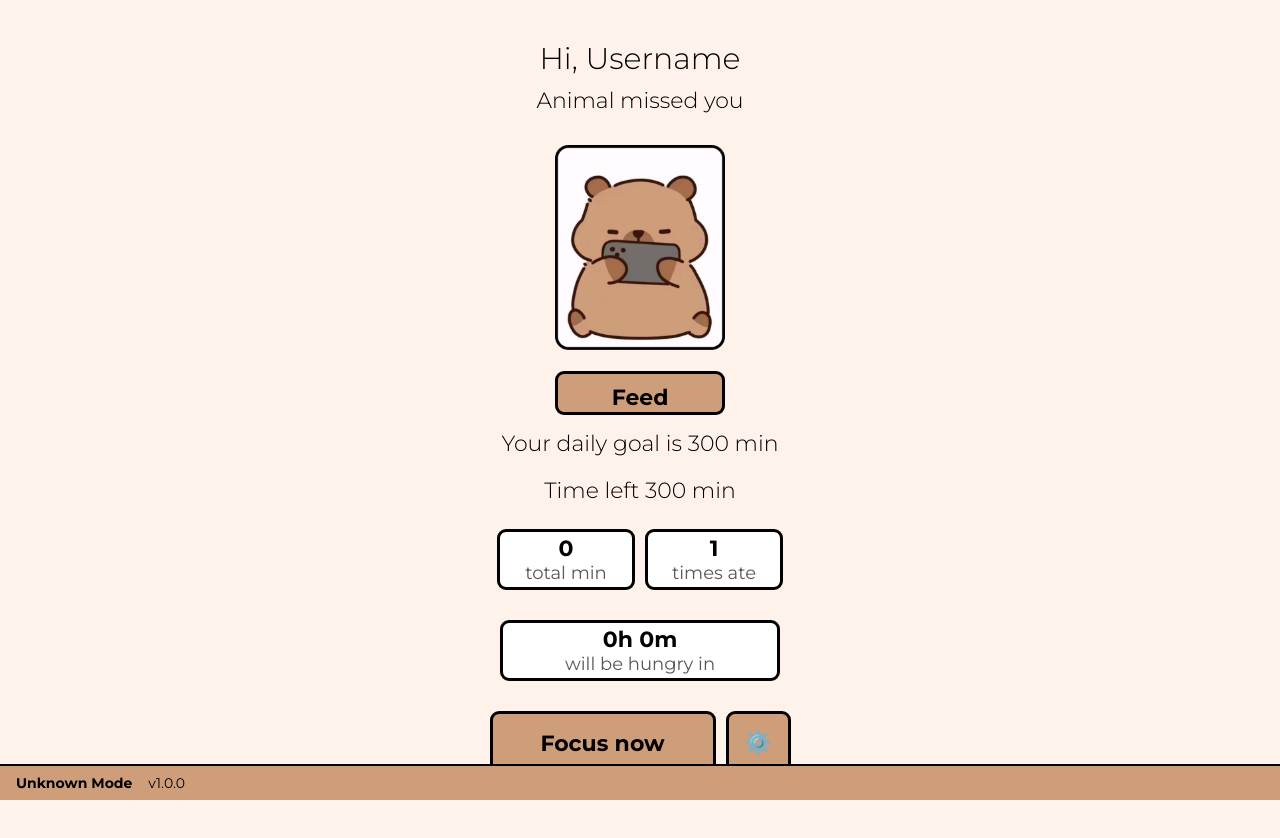
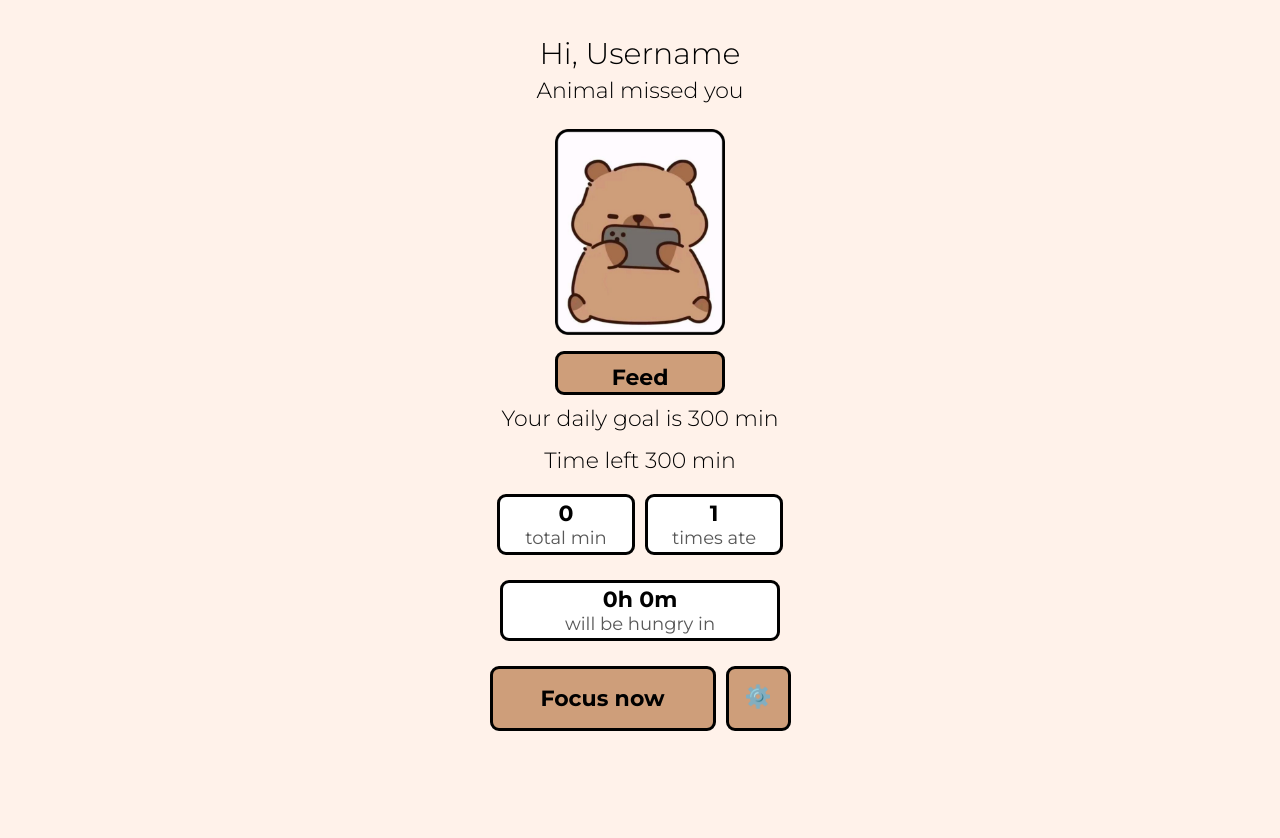
Before and after one commit to Tati-Vozniuk/focus-pet-frontend, a React (Create React App) app: page / in a window 1280 px wide. Shown: the top 838 px of the page. After the commit the page ends 800 px from the top, so only its background shows below. Built offline with nearby package versions, Linux system fonts and the light colour scheme; no server answers.

Commit message:
Removed footer and changed style of main screen (smaller paddings)

```diff
--- a/src/App.css
+++ b/src/App.css
@@ -11,13 +11,13 @@ body {
   justify-content: center;
   align-items: center;
   min-height: 100vh;
-  padding: 20px;
+  padding: 5px;
 }
 
 .app-container {
   width: 393px;
   background-color: #fff2ea;
-  padding: 10px;
+  padding: 5px;
   position: relative;
 }
 
@@ -26,7 +26,7 @@ body {
   display: flex;
   flex-direction: column;
   align-items: center;
-  gap: 10px;
+  gap: 5px;
 }
 
 .greeting-text {
--- a/src/App.js
+++ b/src/App.js
@@ -5,7 +5,6 @@ import FeedModal from './components/FeedModal';
 import FocusModal from './components/FocusModal';
 import SettingsModal from './components/SettingsModal';
 import PopupModal from './components/PopupModal';
-import Footer from './components/Footer';
 import PetService from './services/petService';
 import analytics from './services/analytics';
 
@@ -114,8 +113,6 @@ function App() {
       )}
 
       {showPopup && <PopupModal message={popupMessage} onClose={() => setShowPopup(false)} />}
-
-      <Footer />
     </div>
   );
 }
--- a/src/components/MainView.js
+++ b/src/components/MainView.js
@@ -1,6 +1,5 @@
 import { useState, useEffect, useCallback } from 'react';
 import PetService from '../services/petService';
-import PremiumButton from './PremiumButton';
 
 function MainView({ petState, onOpenFeed, onOpenFocus, onOpenSettings }) {
   const [hungerTime, setHungerTime] = useState({ hours: 0, minutes: 0 });
@@ -58,9 +57,6 @@ function MainView({ petState, onOpenFeed, onOpenFocus, onOpenSettings }) {
         Feed
       </button>
 
-      {/* Premium кнопка */}
-      <PremiumButton />
-
       <p className="goal-text">Your daily goal is {petState.focusGoal} min</p>
       <p className="goal-text">Time left {remainingFocus} min</p>
 
--- a/src/components/PremiumButton.js
+++ b/src/components/PremiumButton.js
@@ -6,7 +6,6 @@ function PremiumButton() {
   const [loading, setLoading] = useState(true);
 
   useEffect(() => {
-    // Дочекатись завантаження feature flags
     analytics.onFeatureFlags(() => {
       const isEnabled = analytics.isFeatureEnabled('show-premium-button');
       setShowButton(isEnabled);
@@ -17,18 +16,15 @@ function PremiumButton() {
     });
   }, []);
 
-  // Не показувати поки завантажується
   if (loading) {
     return null;
   }
 
-  // Якщо feature flag вимкнений - не показувати кнопку
   if (!showButton) {
     return null;
   }
 
   const handleClick = () => {
-    // Відстежити клік
     analytics.capture('premium_button_clicked');
 
     alert(
```
